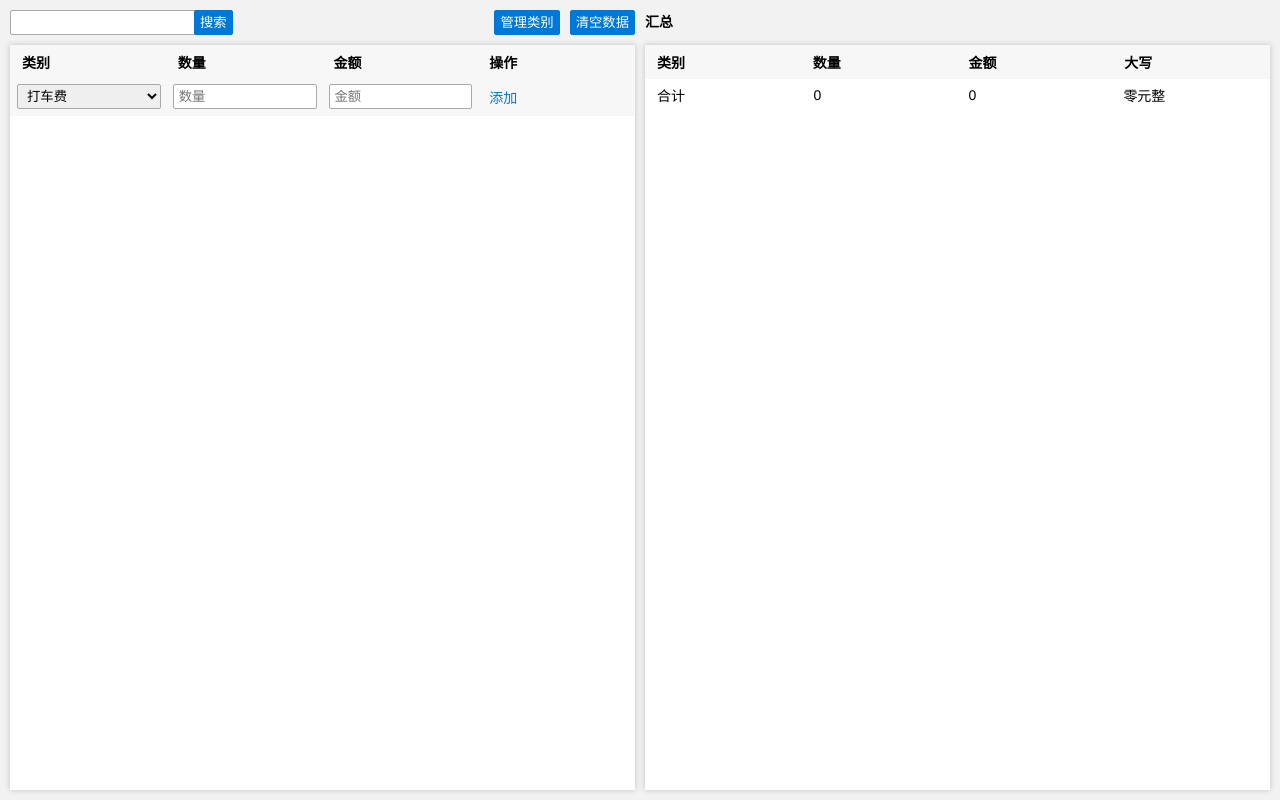
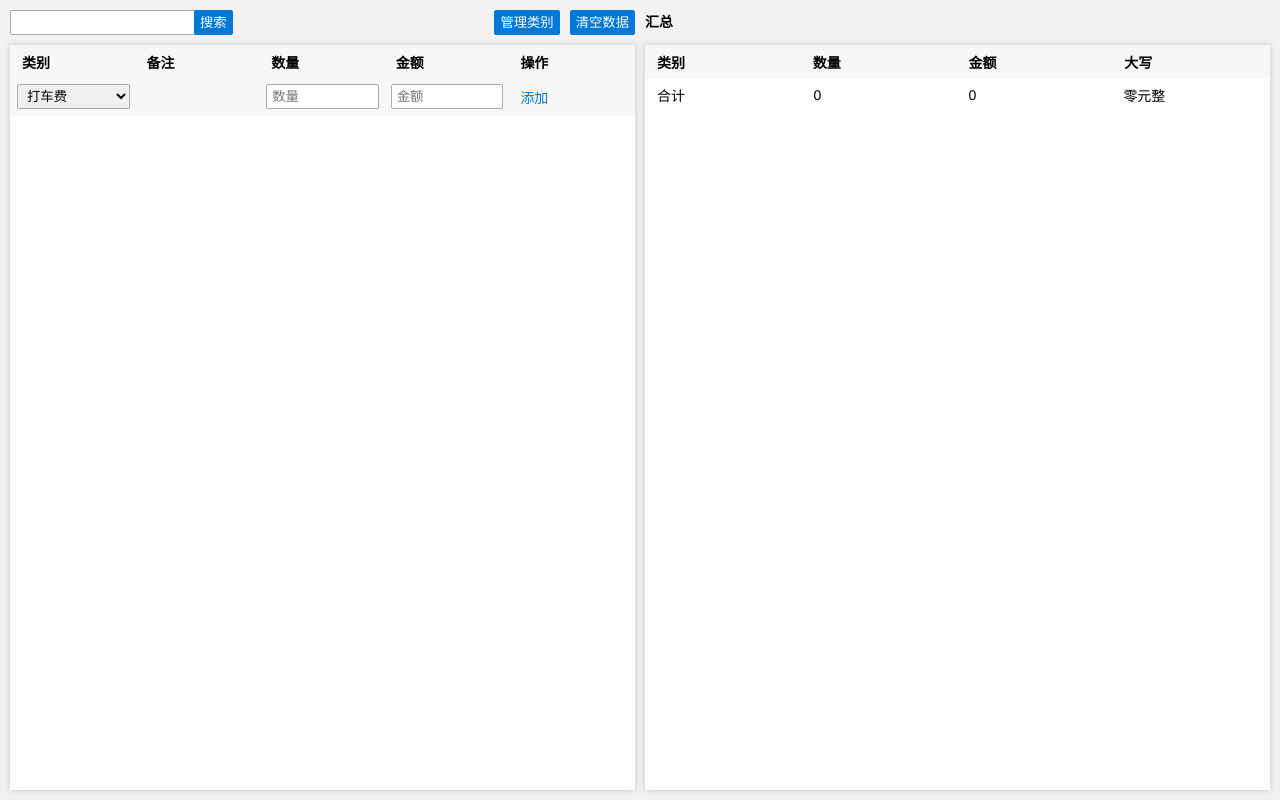
Before and after one commit to yulanggong/yulanggong.github.io, a plain HTML site: page fapiao/index.html in a window 1280 px wide. Drawn offline with nearby package versions, Linux system fonts and the light colour scheme.

Commit message:
add new model entry

```diff
--- a/fapiao/index.html
+++ b/fapiao/index.html
@@ -195,6 +195,7 @@
 
 	var model = [
 		{label: '类别', width: 200, name: 'type', search: true, keepLastValue: true, select: types},
+		{label: '备注', width: 200, name: 'type', search: true},
 		{label: '数量', width: 200, name: 'count', input: true, defaultValue: 1,validate:function(val){
 			return /^[\d\.]*$/.test(val) && !isNaN(+val);
 		}},
```
